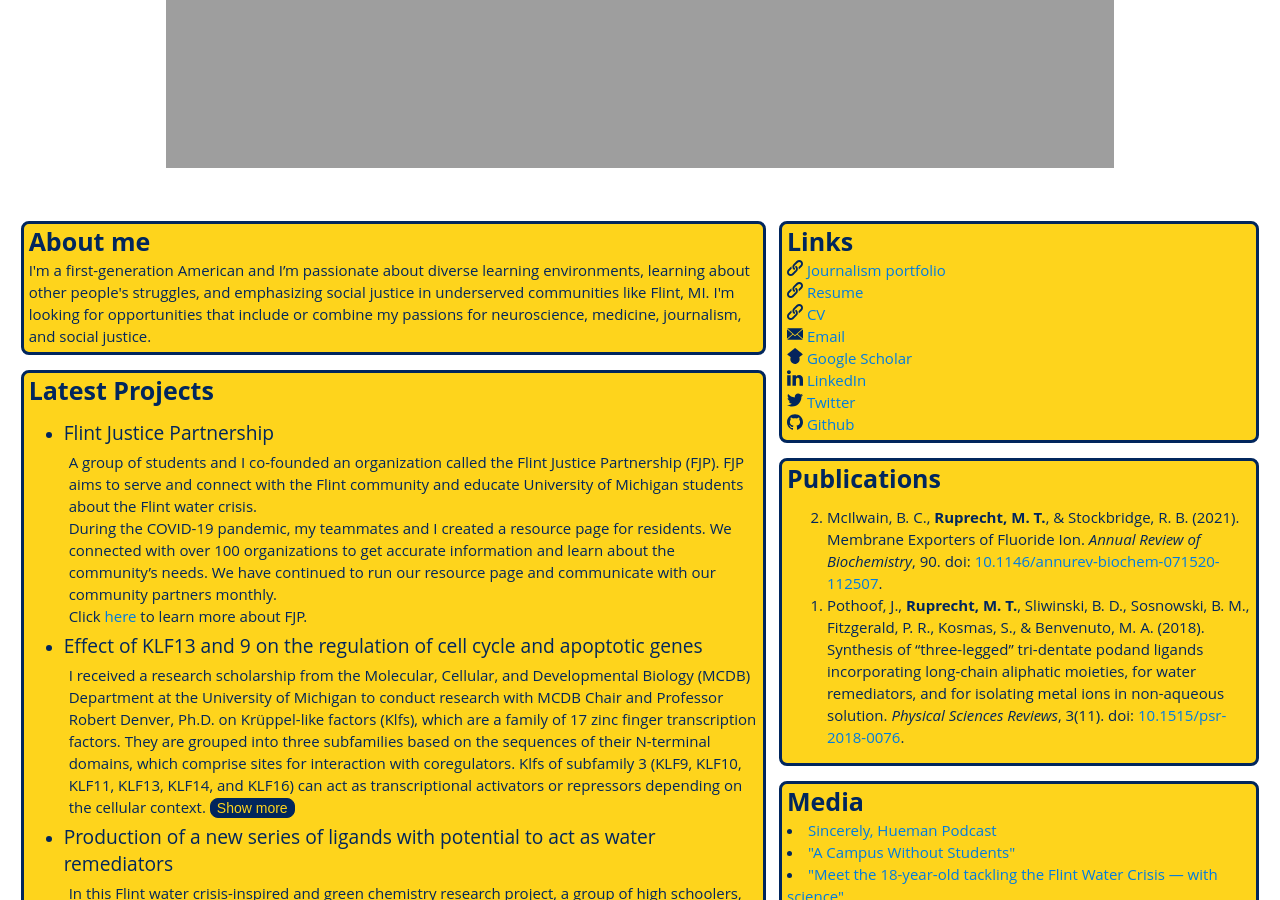
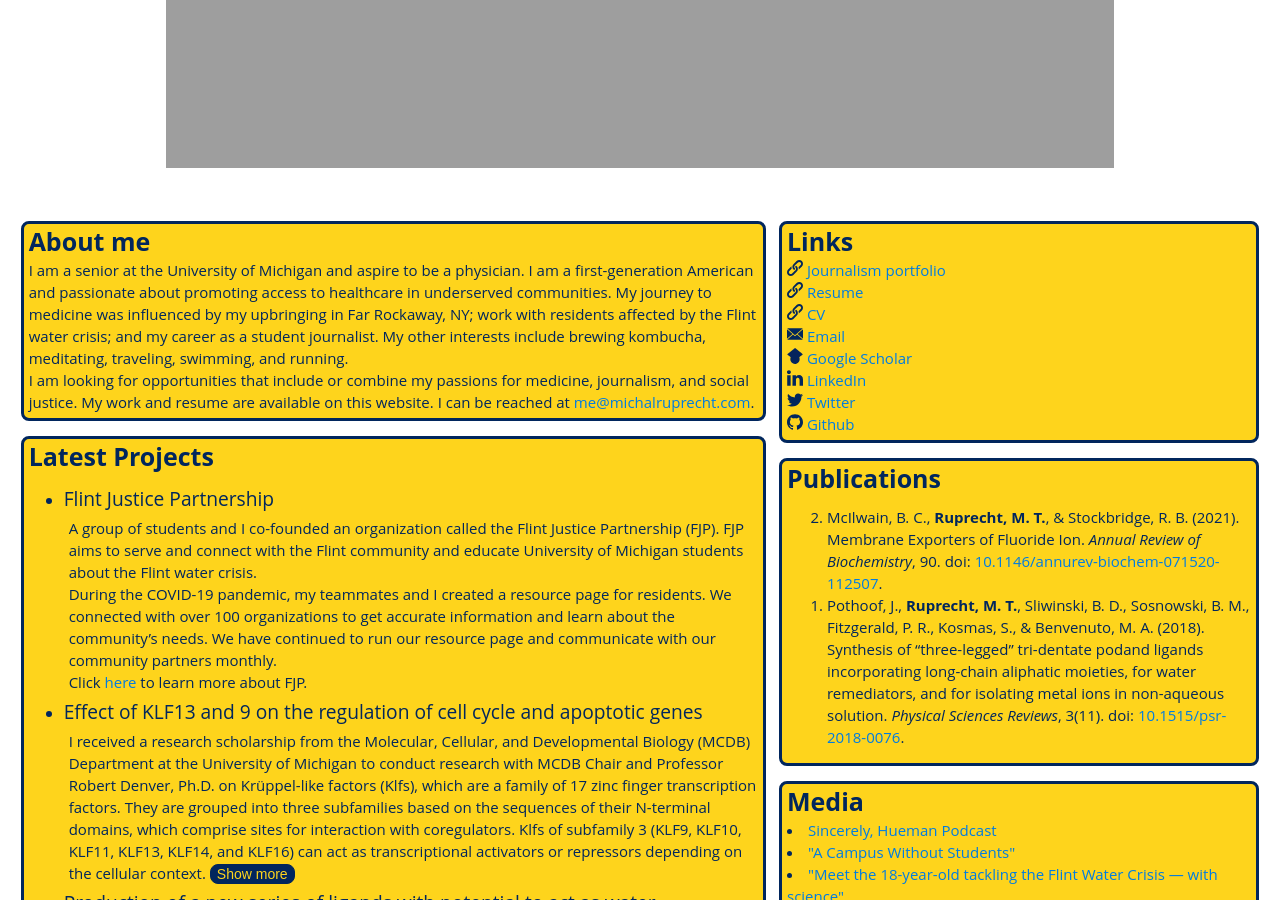
Before and after one commit to MichalRuprecht/michalruprecht.github.io, a Jekyll site: the page built from index.html, in a window 1280 px wide and 900 px high, scrolled down 587 px. Built offline with Jekyll 4.4.1, drawn with Linux system fonts in a browser that asks for light colours.

Commit message:
index update

```diff
--- a/index.html
+++ b/index.html
@@ -13,7 +13,8 @@ title: Home - Michal Ruprecht
       <div class="left">
         <div class="college">
           <h2>About me</h2>
-          <h3>I'm a first-generation American and I’m passionate about diverse learning environments, learning about other people's struggles, and emphasizing social justice in underserved communities like Flint, MI. I'm looking for opportunities that include or combine my passions for neuroscience, medicine, journalism, and social justice.</h3>
+          <h3>I am a senior at the University of Michigan and aspire to be a physician. I am a first-generation American and passionate about promoting access to healthcare in underserved communities. My journey to medicine was influenced by my upbringing in Far Rockaway, NY; work with residents affected by the Flint water crisis; and my career as a student journalist. My other interests include brewing kombucha, meditating, traveling, swimming, and running.
+            <br />I am looking for opportunities that include or combine my passions for medicine, journalism, and social justice. My work and resume are available on this website. I can be reached at <a href="mailto:me@michalruprecht.com">me@michalruprecht.com</a>.</h3>
         </div>
         <div class="college">
           <h2>Latest Projects</h2>
```
Also changed, not shown: 6 other files.
